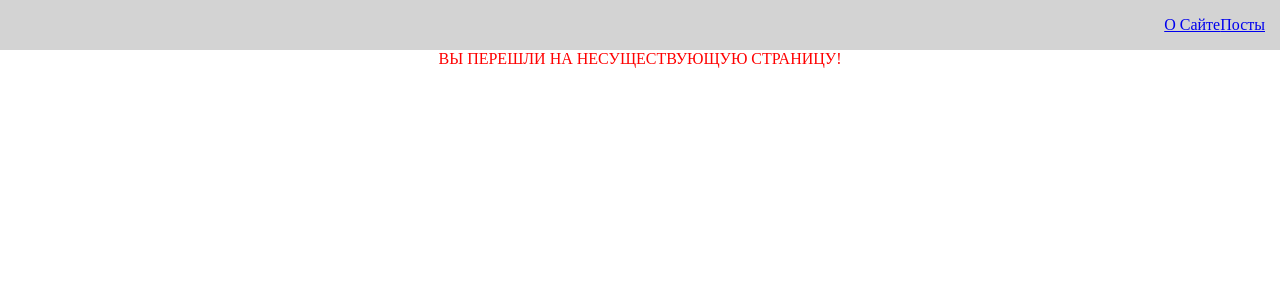
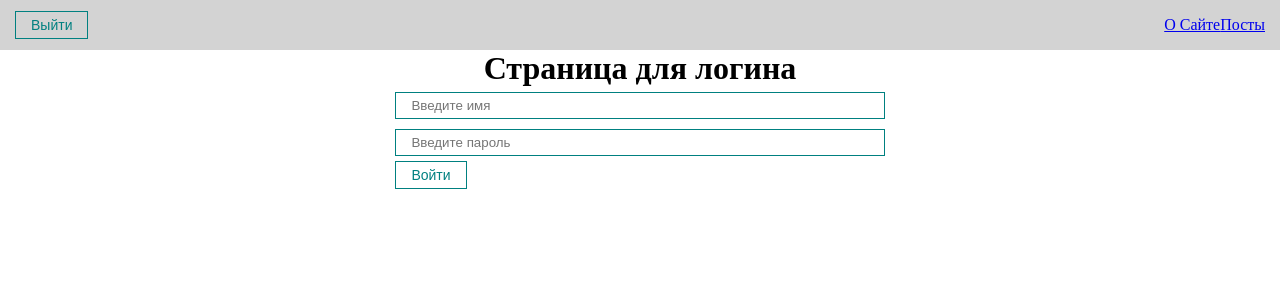
Before and after one commit to AlexeyTopchiev/react-test, a React (Create React App) app: page /login in a window 1280 px wide. Before the commit this address led to /error. Shown: the top 300 px of the page. Built offline with nearby package versions, Linux system fonts and the light colour scheme.

Commit message:
Frontend: add auth logic with react context

```diff
--- a/src/App.js
+++ b/src/App.js
@@ -1,15 +1,34 @@
-import React from "react"
+import React, { useState, useEffect } from "react"
+import "./styles/App.css"
 import { BrowserRouter } from "react-router-dom"
 import Navbar from "./components/UI/navbar/Navbar"
 import AppRouter from "./components/AppRouter"
-import "./styles/App.css"
+import { AuthContext } from "./context"
 
 function App() {
+  const [isAuth, setIsAuth] = useState(false)
+  const [isLoading, setIsLoading] = useState(true)
+
+  useEffect(() => {
+    if (localStorage.getItem("auth")) {
+      setIsAuth(true)
+    }
+    setIsLoading(false)
+  }, [])
+
   return (
-    <BrowserRouter>
-      <Navbar />
-      <AppRouter />
-    </BrowserRouter>
+    <AuthContext.Provider
+      value={{
+        isAuth,
+        setIsAuth,
+        isLoading
+      }}
+    >
+      <BrowserRouter>
+        <Navbar />
+        <AppRouter />
+      </BrowserRouter>
+    </AuthContext.Provider>
   )
 }
 
--- a/src/components/AppRouter.jsx
+++ b/src/components/AppRouter.jsx
@@ -1,18 +1,29 @@
-import React from "react"
+import React, { useContext } from "react"
 import { Routes, Route, Navigate } from "react-router-dom"
-import About from "../pages/About"
-import Posts from "../pages/Posts"
-import Error from "../pages/Error"
-import PostIdPage from "../pages/PostIdPage"
+import { privateRoutes, publicRoutes } from "../router"
+import { AuthContext } from "../context"
+import MyLoader from "./UI/loader/MyLoader"
 
 const AppRouter = () => {
-  return (
+  const { isAuth, isLoading } = useContext(AuthContext)
+
+  if (isLoading) {
+    return <MyLoader />
+  }
+
+  return isAuth ? (
     <Routes>
-      <Route path="/about" element={<About />} />
-      <Route path="/posts" element={<Posts />} />
-      <Route path="/posts/:id" element={<PostIdPage />} />
-      <Route path="/error" element={<Error />} />
-      <Route path="*" element={<Navigate to="/error" />} />
+      {privateRoutes.map(route => (
+        <Route path={route.path} element={route.element} key={route.path} />
+      ))}
+      <Route path="*" element={<Navigate to="/posts" />} />
+    </Routes>
+  ) : (
+    <Routes>
+      {publicRoutes.map(route => (
+        <Route path={route.path} element={route.element} key={route.path} />
+      ))}
+      <Route path="*" element={<Navigate to="/login" />} />
     </Routes>
   )
 }
--- a/src/components/UI/navbar/Navbar.jsx
+++ b/src/components/UI/navbar/Navbar.jsx
@@ -1,9 +1,18 @@
-import React from "react"
+import React, { useContext } from "react"
 import { Link } from "react-router-dom"
+import MyButton from "../button/MyButton"
+import { AuthContext } from "../../../context"
 
 const Navbar = () => {
+  const { setIsAuth } = useContext(AuthContext)
+  const logout = () => {
+    setIsAuth(false)
+    localStorage.removeItem("auth")
+  }
+
   return (
     <div className="navbar">
+      <MyButton onClick={logout}>Выйти</MyButton>
       <div className="navbar__links">
         <Link to="/about">О Сайте</Link>
         <Link to="/posts">Посты</Link>
--- /dev/null
+++ b/src/context/index.js
@@ -0,0 +1,3 @@
+import { createContext } from "react"
+
+export const AuthContext = createContext(null)
--- /dev/null
+++ b/src/pages/Login.jsx
@@ -0,0 +1,27 @@
+import React, { useContext } from "react"
+import MyInput from "../components/UI/input/MyInput"
+import MyButton from "../components/UI/button/MyButton"
+import { AuthContext } from "../context"
+
+const Login = () => {
+  const { setIsAuth } = useContext(AuthContext)
+
+  const login = e => {
+    e.preventDefault()
+    setIsAuth(true)
+    localStorage.setItem("auth", "true")
+  }
+
+  return (
+    <div>
+      <h1 style={{ textAlign: "center" }}>Страница для логина</h1>
+      <form onSubmit={login}>
+        <MyInput type="text" placeholder="Введите имя" />
+        <MyInput type="password" placeholder="Введите пароль" />
+        <MyButton>Войти</MyButton>
+      </form>
+    </div>
+  )
+}
+
+export default Login
--- /dev/null
+++ b/src/router/index.js
@@ -0,0 +1,26 @@
+import About from "../pages/About"
+import Posts from "../pages/Posts"
+import PostIdPage from "../pages/PostIdPage"
+import Login from "../pages/Login"
+
+export const privateRoutes = [
+  {
+    path: "/about",
+    element: <About />
+  },
+  {
+    path: "/posts",
+    element: <Posts />
+  },
+  {
+    path: "/posts/:id",
+    element: <PostIdPage />
+  }
+]
+
+export const publicRoutes = [
+  {
+    path: "/login",
+    element: <Login />
+  }
+]
```
